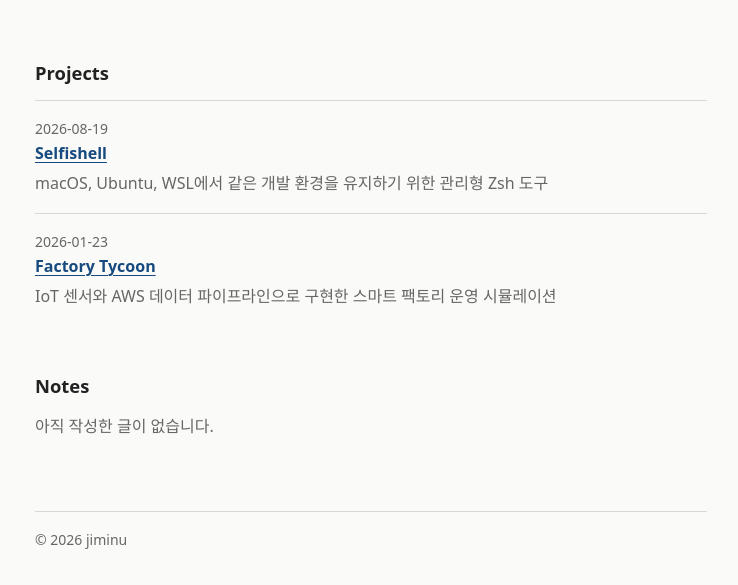
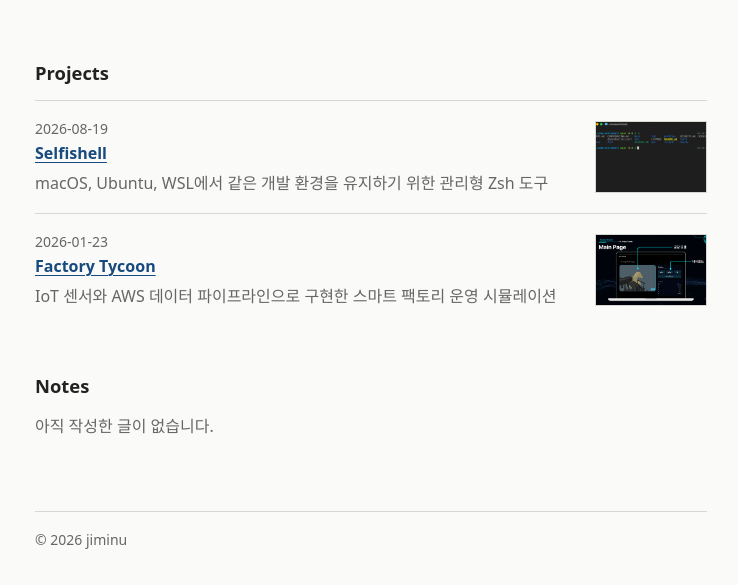
Before and after one commit to jiminu/jiminu.github.io, an Astro site: page / in a window 1280 px wide. Shown: the part 215-800 px from the top of the page, without its empty margins (269-1007 px from the left). Built offline with nearby package versions, Linux system fonts and the light colour scheme; Astro itself is replaced by a stand-in of ours.

Commit message:
feat: add project list thumbnails

```diff
--- a/src/content.config.ts
+++ b/src/content.config.ts
@@ -6,6 +6,7 @@ const entrySchema = z.object({
   description: z.string(),
   date: z.coerce.date(),
   draft: z.boolean().default(false),
+  thumbnail: z.string().optional(),
 });
 
 const projects = defineCollection({
--- a/src/content/projects/factory-tycoon.md
+++ b/src/content/projects/factory-tycoon.md
@@ -3,6 +3,7 @@ title: "Factory Tycoon"
 description: "IoT 센서와 AWS 데이터 파이프라인으로 구현한 스마트 팩토리 운영 시뮬레이션"
 date: 2026-01-23
 draft: false
+thumbnail: "/images/factory-tycoon/overview.png"
 ---
 
 [GitHub 조직에서 보기](https://github.com/factorytycoon)
--- a/src/content/projects/selfishell.md
+++ b/src/content/projects/selfishell.md
@@ -3,6 +3,7 @@ title: "Selfishell"
 description: "macOS, Ubuntu, WSL에서 같은 개발 환경을 유지하기 위한 관리형 Zsh 도구"
 date: 2026-08-19
 draft: false
+thumbnail: "/images/selfishell/shell.png"
 ---
 
 [GitHub에서 보기](https://github.com/jiminu/selfishell)
--- a/src/pages/index.astro
+++ b/src/pages/index.astro
@@ -26,12 +26,30 @@ const notes = (await getCollection('notes', ({ data }) => !data.draft))
     ) : (
       <ul class="entry-list">
         {projects.map((project) => (
-          <li>
-            <time datetime={project.data.date.toISOString()}>
-              {project.data.date.toISOString().slice(0, 10)}
-            </time>
-            <a href={`/projects/${project.id}/`}>{project.data.title}</a>
-            <p>{project.data.description}</p>
+          <li class:list={{ 'has-thumbnail': project.data.thumbnail }}>
+            <div class="entry-summary">
+              <time datetime={project.data.date.toISOString()}>
+                {project.data.date.toISOString().slice(0, 10)}
+              </time>
+              <a href={`/projects/${project.id}/`}>{project.data.title}</a>
+              <p>{project.data.description}</p>
+            </div>
+            {project.data.thumbnail && (
+              <a
+                class="entry-thumbnail"
+                href={`/projects/${project.id}/`}
+                aria-label={`${project.data.title} 프로젝트 보기`}
+              >
+                <img
+                  src={project.data.thumbnail}
+                  alt=""
+                  width="112"
+                  height="72"
+                  loading="lazy"
+                  decoding="async"
+                />
+              </a>
+            )}
           </li>
         ))}
       </ul>
--- a/src/styles/global.css
+++ b/src/styles/global.css
@@ -119,6 +119,25 @@ time,
   border-top: 1px solid var(--border);
 }
 
+.entry-list li.has-thumbnail {
+  display: grid;
+  grid-template-columns: minmax(0, 1fr) 7rem;
+  align-items: center;
+  gap: 1rem;
+}
+
+.entry-thumbnail,
+.entry-thumbnail img {
+  display: block;
+}
+
+.entry-thumbnail img {
+  width: 7rem;
+  height: 4.5rem;
+  object-fit: cover;
+  border: 1px solid var(--border);
+}
+
 .entry-list a {
   font-weight: 600;
 }
@@ -177,4 +196,14 @@ time,
   main {
     padding: 2.5rem 0;
   }
+
+  .entry-list li.has-thumbnail {
+    grid-template-columns: minmax(0, 1fr) 5.5rem;
+    gap: 0.75rem;
+  }
+
+  .entry-thumbnail img {
+    width: 5.5rem;
+    height: 3.5rem;
+  }
 }
```
Also changed, not shown: scripts/verify-build.mjs (+12 -0 lines), src/pages/projects/index.astro (+24 -6 lines).
